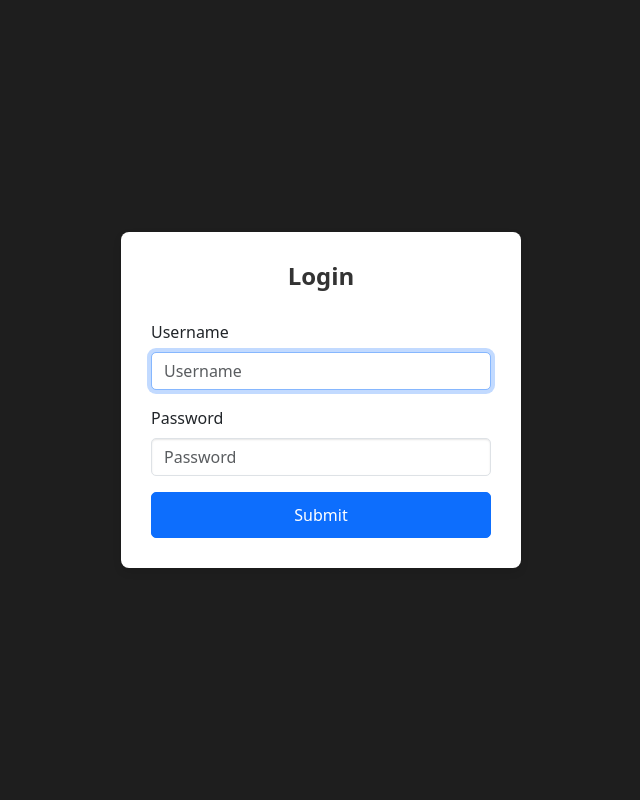
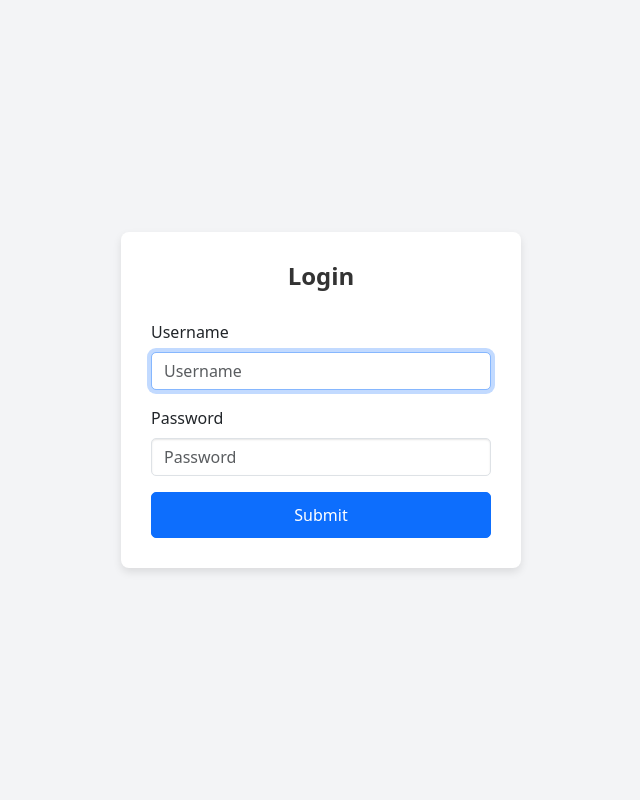
Before and after one commit to Muhammadrizochik/Office5, a Django app: page /login in a window 1280 px wide. Shown: the whole page, without its empty margins (319-959 px from the left). Run offline with Django 5.2, Linux system fonts and the light colour scheme; some libraries are stand-ins or nearby versions.

Commit message:
form.html

```diff
--- a/template/auth/form.html
+++ b/template/auth/form.html
@@ -12,7 +12,7 @@
         justify-content: center;
         align-items: center;
         min-height: 100vh;
-        background-color: #1E1E1E;
+        background-color: #F3F4F6;
     }
 
     .login-form {
```
